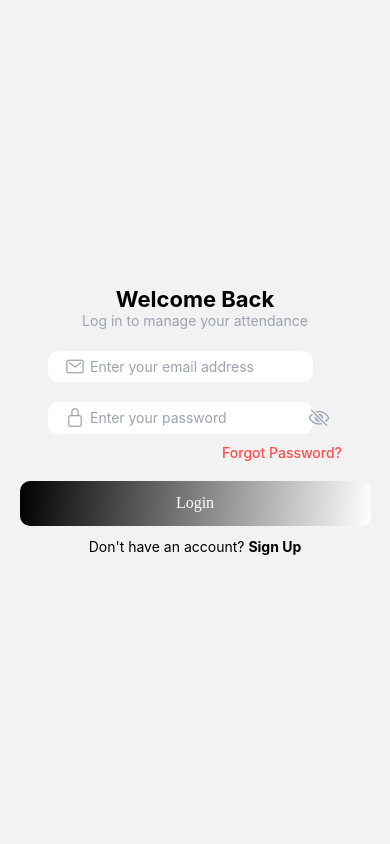
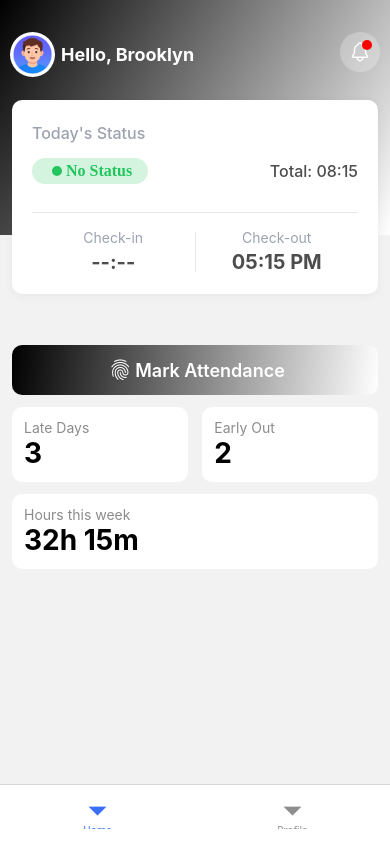
Before and after one commit to faisalabdulghani/gps_base_attendance_app, a React Native app: screen /Home in a window 390 px wide. Built offline with nearby package versions, Linux system fonts and the light colour scheme.

Commit message:
Home Screen Completed

```diff
--- a/app/components/GradientButton.js
+++ b/app/components/GradientButton.js
@@ -14,7 +14,7 @@ const GradientButton = ({
     return (
         <TouchableOpacity activeOpacity={0.2} onPress={onPress}>
             <LinearGradient
-                colors={[Colors.PRIMARYBLUE, Colors.PRIMARYPURPLE]}
+                colors={[Colors.BLACK, Colors.WHITE]}
                 start={{ x: 0, y: 0 }}
                 end={{ x: 1, y: 1 }}
                 style={styles.button}
--- /dev/null
+++ b/app/components/MainHeader.js
@@ -0,0 +1,78 @@
+import React from "react";
+import { View, Text, Image, StyleSheet, TouchableOpacity } from "react-native";
+import { LinearGradient } from "expo-linear-gradient";
+import { Ionicons } from "@expo/vector-icons";
+import { Colors } from "../theme/Colors";
+
+export default function MainHeader({ username = "User", onNotificationPress }) {
+    return (
+        <LinearGradient
+            colors={[Colors.BLACK, Colors.WHITE]}
+            start={{ x: 0, y: 0 }}
+            end={{ x: 1, y: 1 }}
+            style={styles.container}
+        >
+            {/* Left side */}
+            <View style={styles.leftSection}>
+                <Image
+                    source={require("../assets/user.png")} // Put your image here
+                    style={styles.avatar}
+                />
+                <Text style={styles.greeting}>Hello, {username}</Text>
+            </View>
+
+            {/* Notification Icon */}
+            <TouchableOpacity style={styles.bellWrapper} onPress={onNotificationPress}>
+                <Ionicons name="notifications-outline" size={22} color={Colors.WHITE} />
+
+                {/* Red Dot */}
+                <View style={styles.badge} />
+            </TouchableOpacity>
+        </LinearGradient>
+    );
+}
+
+const styles = StyleSheet.create({
+    container: {
+        width: "100%",
+        paddingVertical: 32,
+        paddingHorizontal: 10,
+        flexDirection: "row",
+        justifyContent: "space-between",
+        height: "100%",
+
+    },
+    leftSection: {
+        flexDirection: "row",
+    },
+    avatar: {
+        width: 45,
+        height: 45,
+        borderRadius: 50,
+    },
+    greeting: {
+        color: Colors.WHITE,
+        fontSize: 18,
+        fontWeight: "700",
+        paddingHorizontal: 6,
+        paddingVertical: 12
+    },
+    bellWrapper: {
+        width: 40,
+        height: 40,
+        backgroundColor: Colors.WHITE + "40",
+        borderRadius: 20,
+        justifyContent: "center",
+        alignItems: "center",
+        position: "relative",
+    },
+    badge: {
+        width: 10,
+        height: 10,
+        backgroundColor: "red",
+        borderRadius: 5,
+        position: "absolute",
+        top: 8,
+        right: 8,
+    },
+});
--- a/app/components/StatusCard.js
+++ b/app/components/StatusCard.js
@@ -62,7 +62,7 @@ const styles = StyleSheet.create({
     card: {
         backgroundColor: Colors.WHITE,
         padding: 20,
-        borderRadius: 20,
+        borderRadius: 10,
         shadowColor: Colors.BLACK,
         shadowOpacity: 0.05,
         shadowRadius: 10,
--- a/app/navigation/appNavigator.js
+++ b/app/navigation/appNavigator.js
@@ -4,7 +4,7 @@ import AuthStack from './authStack';
 import MainTabs from './mainTabs';
 
 export default function AppNavigator() {
-    const isLoggedIn = false;
+    const isLoggedIn = true;
 
     return (
         <NavigationContainer>
--- a/app/screens/HomeScreen.js
+++ b/app/screens/HomeScreen.js
@@ -1,10 +1,80 @@
-import { View, Text } from 'react-native'
-import React from 'react'
-
+import { View, Text, StyleSheet } from 'react-native'
+import StatusCard from '../components/StatusCard'
+import StatsCard from '../components/StatsCard'
+import GradientButton from '../components/GradientButton'
+import { Colors } from '../theme/Colors'
+import MainHeader from '../components/MainHeader'
+import { LinearGradient } from 'expo-linear-gradient'
 export default function HomeScreen() {
     return (
-        <View>
-            <Text>HomeScreen</Text>
+        <View style={styles.container}>
+
+            {/* HEADER */}
+            <View style={styles.headerWrapper}>
+                <MainHeader username="Brooklyn" />
+            </View>
+
+            {/* STATUS CARD (OVERLAPPING ON HEADER) */}
+            <View style={styles.statusCardWrapper}>
+                <StatusCard
+                    statusColor={Colors.PRESENT}
+                    totalTime="08:15"
+                    checkOut="05:15 PM"
+                />
+            </View>
+
+            {/* REST OF SCREEN */}
+            <View style={styles.content}>
+                <GradientButton
+                    title="Mark Attendance"
+                    icon="finger-print-outline"
+                />
+
+
+                <View style={styles.row}>
+                    <StatsCard title="Late Days" value="3" width="48%" />
+                    <StatsCard title="Early Out" value="2" width="48%" />
+                </View>
+
+                <View style={styles.row}>
+                    <StatsCard title="Hours this week" value="32h 15m" width="100%" />
+                </View>
+            </View>
+
         </View>
-    )
+    );
 }
+
+const styles = StyleSheet.create({
+    container: {
+        flex: 1,
+        //backgroundColor: Colors.WHITE,
+    },
+
+    headerWrapper: {
+        height: "30%",
+        width: "100%",
+        backgroundColor: Colors.BLACK, // if gradient removed
+        position: "relative",
+        zIndex: 1,
+    },
+
+    statusCardWrapper: {
+        position: "absolute",
+        top: 100,              // 🔥 THIS MAKES IT OVERLAP HEADER
+        width: "100%",
+        paddingHorizontal: 12,
+        zIndex: 2,
+    },
+
+    content: {
+        marginVertical: 110,        // leave space below overlapping card
+        paddingHorizontal: 12,
+    },
+
+    row: {
+        flexDirection: "row",
+        justifyContent: "space-between",
+        marginTop: 12,
+    }
+});
```
Also changed, not shown: app/assets/user.png (added).
